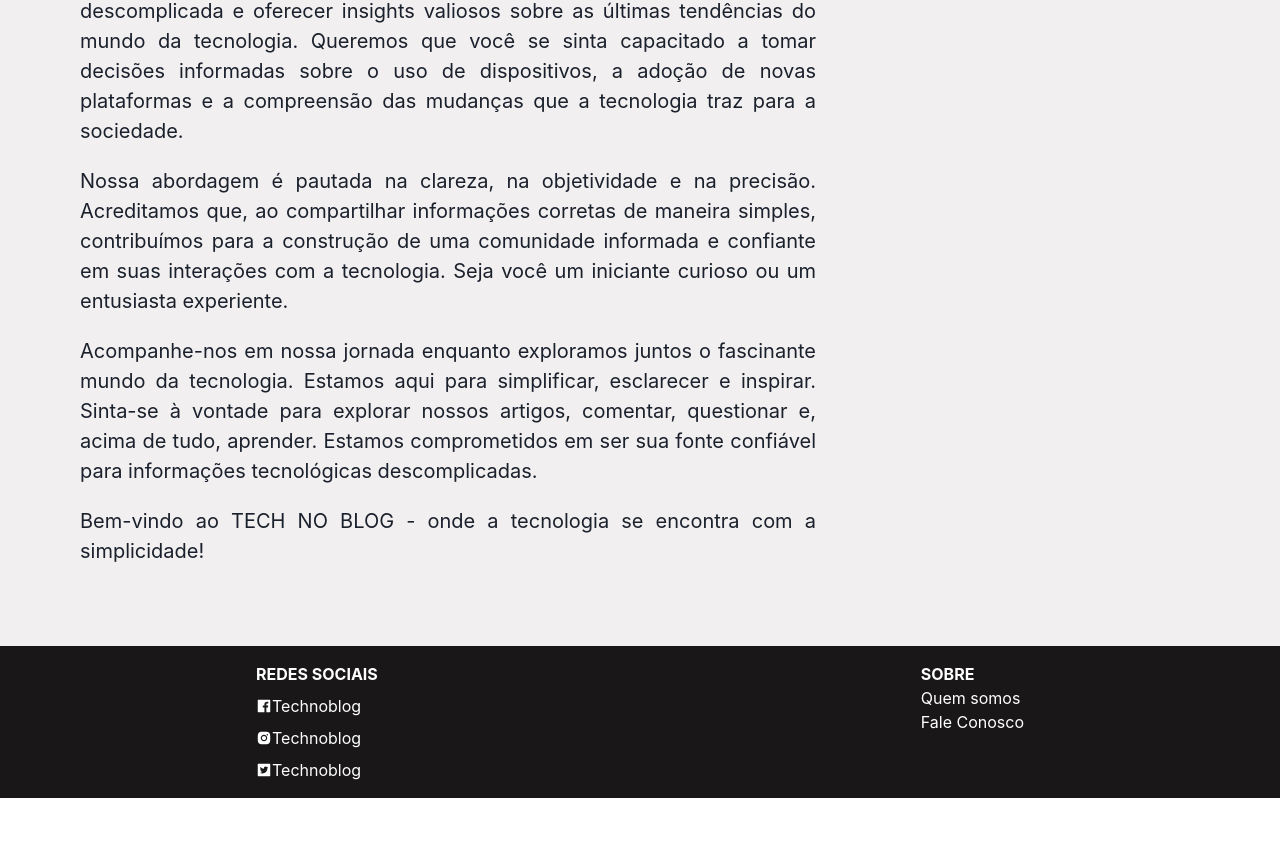
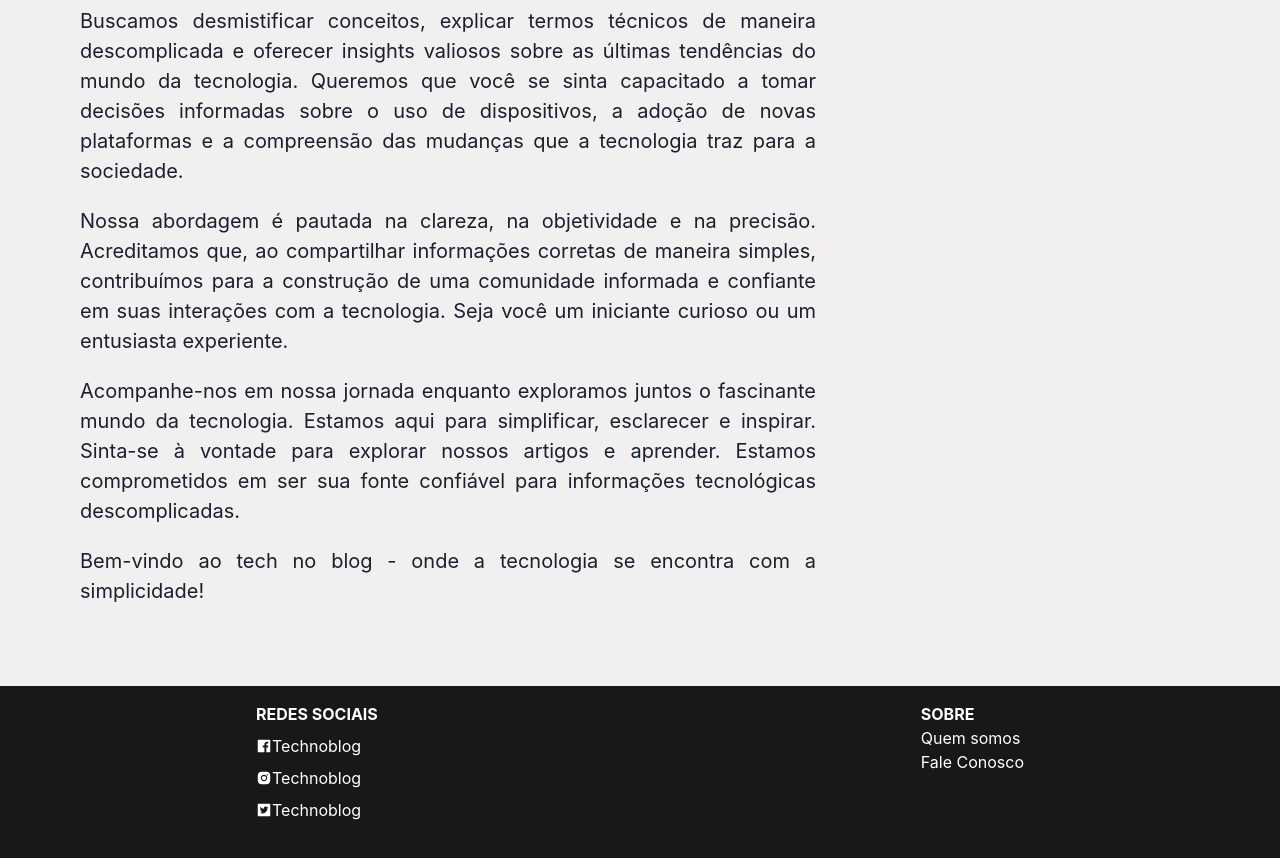
Before and after one commit to FelipeGabrielSilva/projetoHTML, a React (Vite) app: page /QuemSomos in a window 1280 px wide. Shown: the part 554-1412 px from the top of the page. Before the commit the page ends 1352 px from the top, so only its background shows below. Built offline with nearby package versions, Linux system fonts and the light colour scheme.

Commit message:
Página error e ajustes de tamanho Navbar e Footer

```diff
--- a/src/App.tsx
+++ b/src/App.tsx
@@ -8,6 +8,7 @@ import IntroSQL from "./pages/Home/IntroSQL/IntroSQL";
 import PowerBI from "./pages/Home/PowerBI/PowerBI";
 import Python from "./pages/Home/Python/Python";
 import Footer from "./components/Footer/Footer";
+import Error from "./pages/Error/Error";
 
 function App() {
   return (
@@ -28,6 +29,7 @@ function App() {
           path="/IntroducaoASQLParaGerenciamento/"
           element={<IntroSQL />}
         />
+        <Route path="/Error404/" element={<Error />} />
       </Routes>
       <Footer />
     </BrowserRouter>
--- a/src/components/Footer/Footer.tsx
+++ b/src/components/Footer/Footer.tsx
@@ -13,27 +13,34 @@ export default function Footer() {
         bg="#191717"
         color="#fff"
         w="auto"
+        h="25vh"
         display="flex"
         justifyContent="space-between"
         p="1em 20%"
       >
+
         <Box display="flex" flexDir="column" gap="8px">
+
           <Text textTransform="uppercase" fontWeight="bold">
             Redes sociais
           </Text>
+
           <Box display="flex" alignItems="center">
             <AiFillFacebook />
-            <Link to="error">Technoblog</Link>
+            <Link to="/Error404/">Technoblog</Link>
           </Box>
+
           <Box display="flex" alignItems="center">
             <AiFillInstagram />
-            <Link to="error">Technoblog</Link>
+            <Link to="/Error404/">Technoblog</Link>
           </Box>
+
           <Box display="flex" alignItems="center">
             <AiFillTwitterSquare />
-            <Link to="error">Technoblog</Link>
+            <Link to="/Error404/">Technoblog</Link>
           </Box>
         </Box>
+
         <Box display="flex" flexDir="column">
           <Text textTransform="uppercase" fontWeight="bold">
             Sobre
@@ -41,6 +48,7 @@ export default function Footer() {
           <Link to="/QuemSomos">Quem somos</Link>
           <Link to="/FaleConosco">Fale Conosco</Link>
         </Box>
+
       </Flex>
     </>
   );
--- a/src/components/Navbar/Navbar.module.css
+++ b/src/components/Navbar/Navbar.module.css
@@ -1,10 +1,12 @@
 .navbar {
     background-color: #7D7C7C;
+    height: 10vh;
   }
 
   .list {
     color: #fff;
     display: flex;
+    align-items: center;
     justify-content: space-between;
     padding: 1em 3em;
     list-style: none;
--- /dev/null
+++ b/src/pages/Error/Error.tsx
@@ -0,0 +1,17 @@
+import { Box, Flex, Text } from "@chakra-ui/react";
+
+export default function Error() {
+  return (
+    <>
+      <Flex w="100%" h="65vh">
+        <Box display="flex" h="100%" flexDir="column" p="5em" gap="1em">
+          <Text fontSize="3xl" fontWeight="bold">
+            Ops, parece que algo de errado! :&#40;
+          </Text>
+
+          <Text>Não conseguimos encontrar o que você está procurando.</Text>
+        </Box>
+      </Flex>
+    </>
+  );
+}
--- a/src/pages/QuemSomos/QuemSomos.tsx
+++ b/src/pages/QuemSomos/QuemSomos.tsx
@@ -4,8 +4,16 @@ export default function QuemSomos() {
   return (
     <Flex flexDir="column" w="100vw" h="auto" bg="#F1EFEF">
       <Box display="flex" flexDir="column" w="70%" p="5em" gap="1em">
-        <Text fontSize="2xl" fontWeight="bold" textAlign="justify" gap="8px">
+        <Text
+          display="flex"
+          flexDir="column"
+          fontSize="2xl"
+          fontWeight="bold"
+          textAlign="justify"
+          gap="1em"
+        >
           Olá visitante, bem-vindo ao tech no blog!
+
           <Text
             display="flex"
             flexDir="column"
@@ -15,7 +23,7 @@ export default function QuemSomos() {
           >
             Em um mundo em constante evolução tecnológica, a informação é a
             chave para desvendar o potencial infinito que a tecnologia nos
-            oferece. É com grande prazer que apresentamos o TECH NO BLOG, um
+            oferece. É com grande prazer que estamos aqui, um
             espaço dedicado a compartilhar informações precisas de forma
             acessível, tornando o vasto universo tecnológico compreensível para
             todos.
@@ -50,16 +58,15 @@ export default function QuemSomos() {
               Acompanhe-nos em nossa jornada enquanto exploramos juntos o
               fascinante mundo da tecnologia. Estamos aqui para simplificar,
               esclarecer e inspirar. Sinta-se à vontade para explorar nossos
-              artigos, comentar, questionar e, acima de tudo, aprender. Estamos
+              artigos e aprender. Estamos
               comprometidos em ser sua fonte confiável para informações
               tecnológicas descomplicadas.
             </Text>
 
             <Text>
-              Bem-vindo ao TECH NO BLOG - onde a tecnologia se encontra com a
+              Bem-vindo ao tech no blog - onde a tecnologia se encontra com a
               simplicidade!
             </Text>
-
           </Text>
         </Text>
       </Box>
```
